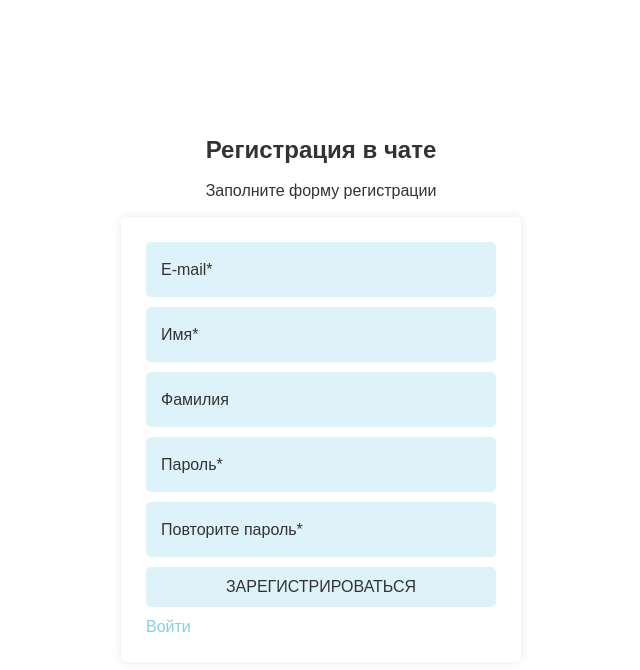
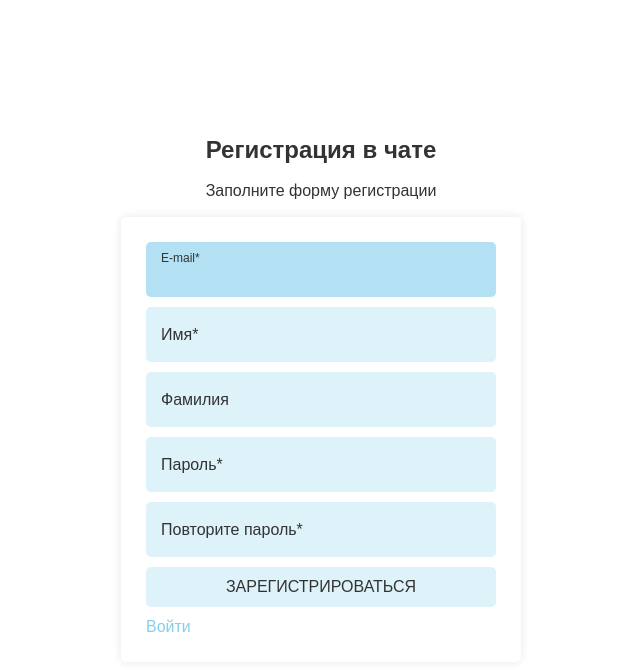
Before and after one commit to VildanovDenis/aaa, a React app: page /registration in a window 1280 px wide. Shown: the top 670 px of the page, without its empty margins (319-959 px from the left). Built offline with nearby package versions, Linux system fonts and the light colour scheme.

Commit message:
Adds focusing input in registration form

```diff
--- a/src/pages/auth/Registration/RegistrationForm/index.tsx
+++ b/src/pages/auth/Registration/RegistrationForm/index.tsx
@@ -5,6 +5,8 @@ import { yupResolver } from '@hookform/resolvers/yup';
 
 import { ControlledFieldText } from '../../../../components/FieldText';
 import { Button } from '../../../../components/Button';
+
+import { useFocusInputOnMount } from '../../../../hooks/useFocusInputOnMount';
 
 import { TRegistrationForm } from './types';
 
@@ -29,6 +31,7 @@ const schemeRegistrationForm = yup.object().shape({
  * Form for registration page
  */
 export const RegistrationForm = () => {
+    const refForInputToFocus = useFocusInputOnMount();
     const { control, handleSubmit, errors } = useForm<TRegistrationForm>({
         resolver: yupResolver(schemeRegistrationForm)
     });
@@ -42,6 +45,7 @@ export const RegistrationForm = () => {
                 name='email'
                 id='email'
                 required
+                forwardedRef={refForInputToFocus}
                 control={control}
                 error={errors?.email}
             />
```
